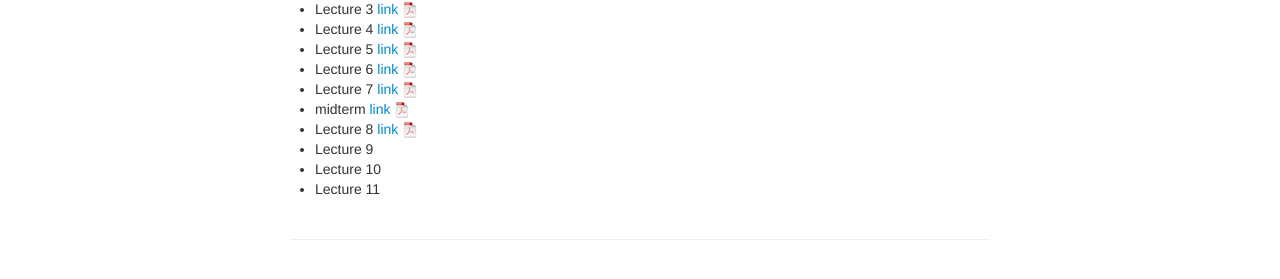
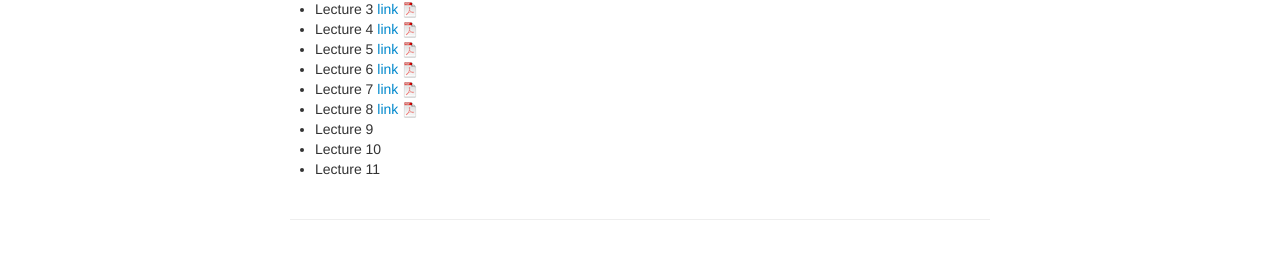
Before and after one commit to haoharryfeng/testpage4, a Jekyll site: the page built from PQHS471.md, in a window 1280 px wide. Shown: the part 193-472 px from the top of the page. Built offline with Jekyll 4.4.1, drawn with Linux system fonts in a browser that asks for light colours.

Commit message:
Update PQHS471.md

```diff
--- a/PQHS471.md
+++ b/PQHS471.md
@@ -11,7 +11,7 @@ title: PQHS 471 Machine Learning and Data Mining
 - Lecture 5 [link ![Lec1](./assets/pics/pdf-icon.png)](Lecture_5_fund_sup.pdf)
 - Lecture 6 [link ![Lec1](./assets/pics/pdf-icon.png)](Lecture_6_basic_class.pdf)
 - Lecture 7 [link ![Lec1](./assets/pics/pdf-icon.png)](Lecture_7_reg.pdf)
-- midterm [link ![Lec1](./assets/pics/pdf-icon.png)](document.pdf)
+<!--  - midterm [link ![Lec1](./assets/pics/pdf-icon.png)](document.pdf) -->
 - Lecture 8 [link ![Lec1](./assets/pics/pdf-icon.png)](Lecture_8_CV_boots.pdf)
 - Lecture 9
 - Lecture 10
```
